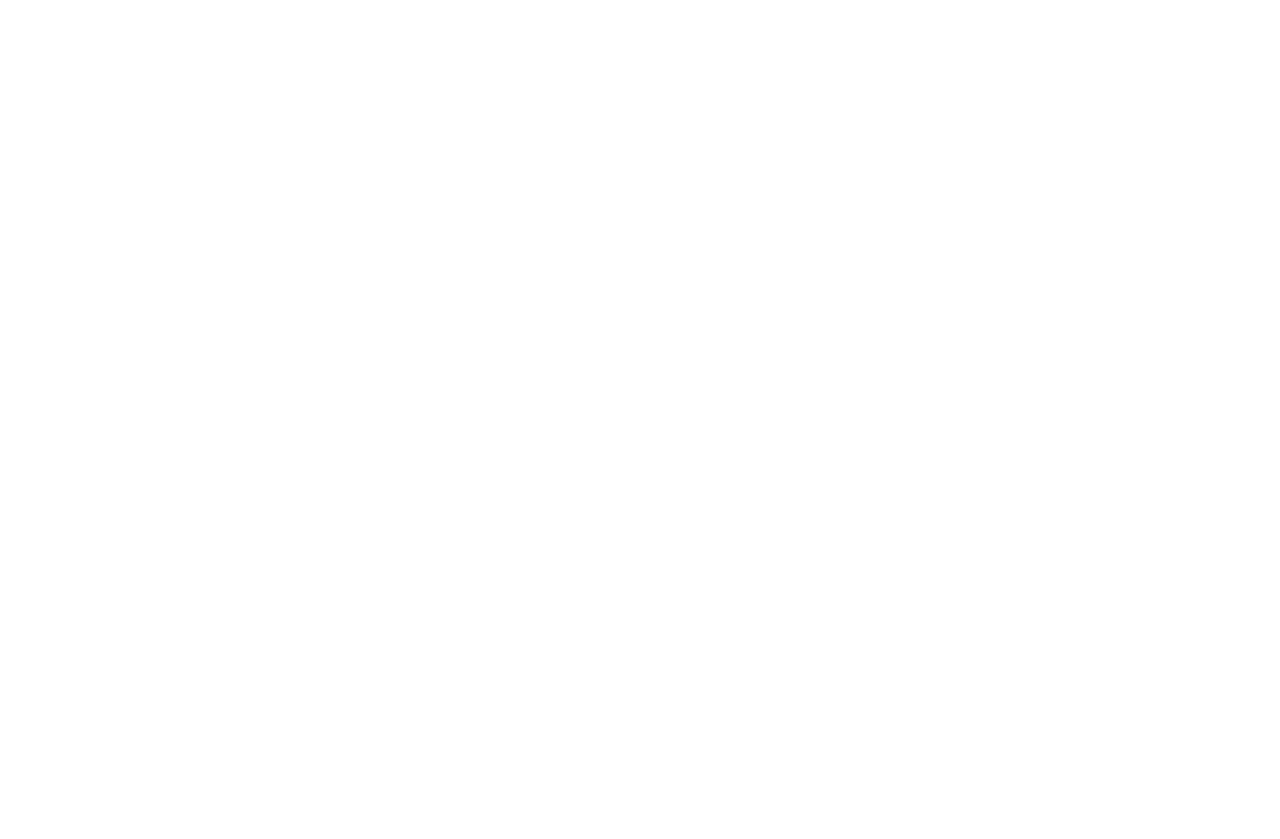
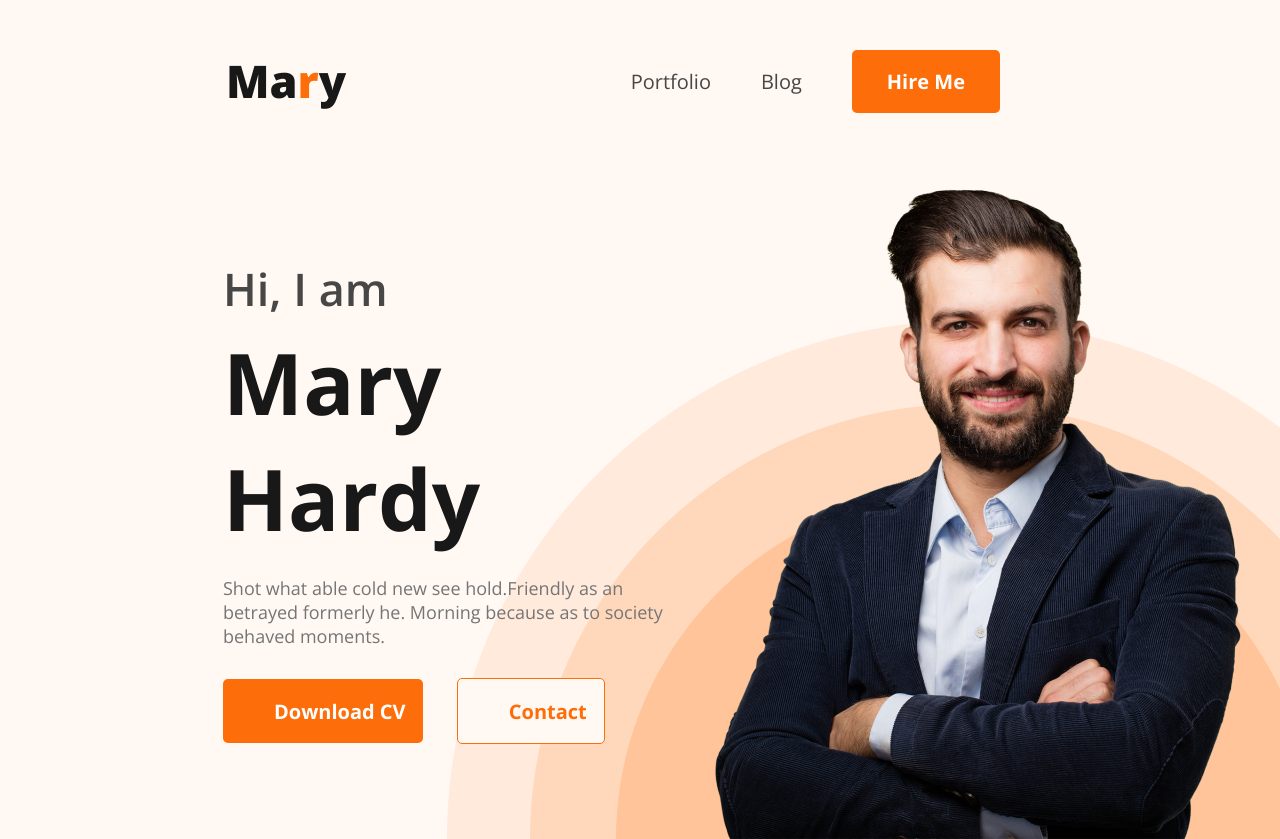
Before and after one commit to Sharier-Najim-Joy/simple-portfolio, a plain HTML site: page index.html in a window 1280 px wide. Before the commit the page ends 800 px from the top, so only its background shows below. Drawn offline with nearby package versions, Linux system fonts and the light colour scheme.

Commit message:
add header part

```diff
--- a/index.html
+++ b/index.html
@@ -1,13 +1,43 @@
 <!DOCTYPE html>
 <html lang="en">
+
 <head>
     <meta charset="UTF-8">
     <meta name="viewport" content="width=device-width, initial-scale=1.0">
     <title>Web Development Portfolio</title>
+    <link rel="preconnect" href="https://fonts.googleapis.com">
+    <link rel="preconnect" href="https://fonts.gstatic.com" crossorigin>
+    <link
+        href="https://fonts.googleapis.com/css2?family=Open+Sans:ital,wght@0,300;0,400;0,500;0,600;0,700;0,800;1,300;1,400;1,500;1,600;1,700;1,800&display=swap"
+        rel="stylesheet">
+
+
+    <link rel="stylesheet" href="styles/styles.css">
 </head>
+
 <body>
-    <header></header>
+    <header class="header">
+        <nav>
+            <h2 class="nav-tittle">Ma<span class="text-primary">r</span>y</h2>
+            <ul>
+                <li><a href="">Portfolio</a></li>
+                <li><a href="">Blog</a></li>
+                <li><button class="btn-primary">Hire Me</button></li>
+            </ul>
+        </nav>
+        <div class="banner">
+            <div class="banner-content">
+                <h3 class="banner-tone">Hi, I  am</h3>
+                <h1 class="banner-ttwo">Mary Hardy</h1>
+                <p class="banner-pragraph">Shot what able cold new see hold.Friendly as an betrayed formerly he. Morning because as to society behaved moments.</p>
+                <button class="b-b-one">Download CV</button>
+                <button class="b-b-two">Contact</button>
+            </div>
+            <img class="banner-img" src="images/hardy.png" alt="">
+        </div>
+    </header>
     <main></main>
     <footer></footer>
 </body>
+
 </html>
--- /dev/null
+++ b/styles/styles.css
@@ -0,0 +1,123 @@
+* {
+    font-family: 'Open Sans', sans-serif;
+    margin: 0;
+    padding: 0;
+    outline: 0;
+
+}
+
+
+
+/* header part */
+.header {
+    background-color: #FFF8F3;
+}
+
+nav {
+    display: flex;
+    justify-content: space-between;
+    padding: 50px 230px 50px 226px;
+}
+
+nav ul {
+    display: flex;
+    align-items: center;
+}
+
+nav li {
+    margin-right: 50px;
+    list-style: none;
+}
+
+nav a {
+    text-decoration: none;
+    color: #474747;
+    font-size: 20px;
+    font-weight: 400;
+}
+
+.btn-primary {
+    color: #fff;
+    font-size: 20px;
+    font-weight: 700;
+    border-radius: 5px;
+    background: #FD6E0A;
+    padding: 18px 35px;
+    border: 0;
+}
+
+.nav-tittle {
+    color: #181818;
+    font-size: 45px;
+    font-weight: 800;
+}
+
+.text-primary {
+    color: #FD6E0A;
+    font-size: 45px;
+    font-weight: 800;
+}
+
+.banner {
+    padding: 0 30px 0 223px;
+    display: flex;
+    align-items: center;
+    justify-content: space-between;
+    background-image: url(../images/header_bg.png);
+    background-repeat: no-repeat;
+    background-position: bottom right;
+}
+
+.banner-img {
+    width: 584px;
+    height: 676px;
+}
+
+.banner-content {
+    max-width: 585px;
+}
+
+.banner-tone {
+    font-size: 45px;
+    font-weight: 600;
+    color: #474747;
+}
+
+.banner-ttwo {
+    color: #181818;
+    font-size: 85px;
+    font-weight: 700;
+    margin-top: 5px;
+    margin-bottom: 20px;
+}
+
+.banner-pragraph {
+    color: #757575;
+    font-size: 18px;
+    font-weight: 400;
+    margin-bottom: 30px;
+}
+
+.b-b-one {
+    color: #fff;
+    text-align: center;
+    font-size: 20px;
+    font-weight: 700;
+    border-radius: 5px;
+    background: #FD6E0A;
+    border: 0;
+    padding: 19px 17px 18px 51px;
+
+}
+
+.b-b-two {
+    color: #FD6E0Aff;
+    text-align: center;
+    font-size: 20px;
+    font-weight: 700;
+    border-radius: 5px;
+    background: #FFF8F3;
+    border: 1px solid #FD6E0A;
+    padding: 19px 17px 18px 51px;
+    margin-left: 30px;
+}
```
